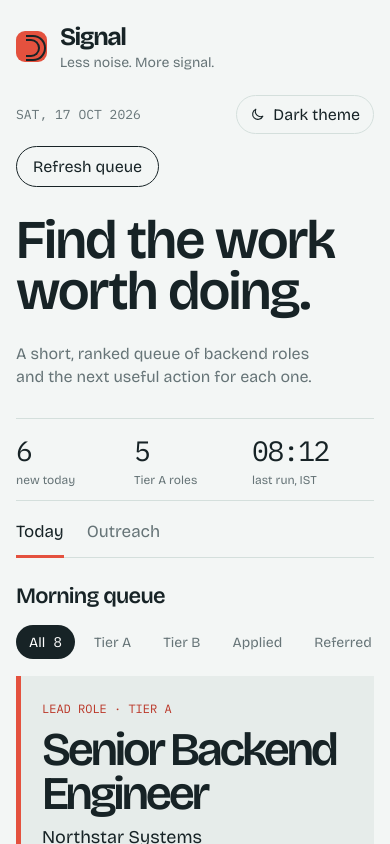
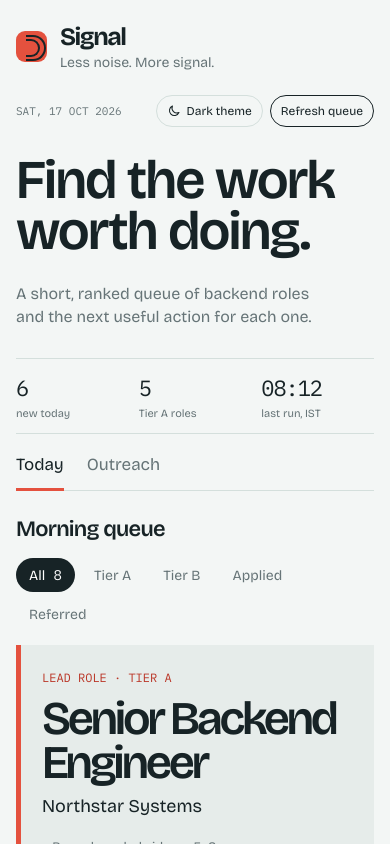
Before and after one commit to Aditya-Ramachandran/Signal, a Next.js app: page / in a window 390 px wide. Shown: the top 844 px of the page. Built offline with nearby package versions, Linux system fonts and the light colour scheme.

Commit message:
Fix mobile layout overflow
Fix mobile layout overflow

```diff
--- a/app/globals.css
+++ b/app/globals.css
@@ -4,7 +4,7 @@
 [data-theme='dark'] { --paper:#101719; --surface:#1a2426; --ink:#edf3f1; --muted:#a0b0ae; --faint:#71817f; --line:#314044; --accent:#ed624e; --accent-deep:#ff8a78; }
 * { box-sizing:border-box; }
 html { scroll-behavior:smooth; }
-body { margin:0; background:var(--paper); color:var(--ink); font-family:var(--sans); -webkit-font-smoothing:antialiased; transition:background-color .25s ease,color .25s ease; }
+body { margin:0; background:var(--paper); color:var(--ink); font-family:var(--sans); -webkit-font-smoothing:antialiased; transition:background-color .25s ease,color .25s ease; overflow-x:hidden; }
 button,a,select { font:inherit; }
 button,a,select { -webkit-tap-highlight-color:transparent; }
 button:focus-visible,a:focus-visible,select:focus-visible { outline:3px solid color-mix(in srgb,var(--accent) 45%,white); outline-offset:3px; }
@@ -93,13 +93,19 @@ h2 { font-size:22px; letter-spacing:-.035em; margin:0; font-weight:600; }
 @media (max-width:800px) {
   .shell { width:min(100% - 32px,620px); padding-top:22px; }
   .masthead,.intro { display:block; }
-  .mast-actions { margin-top:24px; justify-content:space-between; flex-wrap:wrap; }
+  .mast-actions { margin-top:24px; display:grid; grid-template-columns:minmax(0,1fr) auto auto; gap:7px; align-items:center; }
+  .date { font-size:11px; white-space:nowrap; }
+  .refresh,.theme-toggle { padding:8px 10px; font-size:12px; white-space:nowrap; }
+  .theme-toggle { gap:5px; }
+  .theme-toggle svg { width:14px; height:14px; }
   .intro-copy { margin-top:24px; }
   h1 { font-size:clamp(44px,14vw,64px); letter-spacing:-.035em; word-spacing:.02em; }
-  .stats { gap:18px; overflow-x:auto; }
-  .stat { min-width:100px; }
+  .stats { display:grid; grid-template-columns:repeat(3,minmax(0,1fr)); gap:10px; overflow:visible; }
+  .stat { min-width:0; }
+  .stat-value { font-size:22px; }
+  .stat-label { font-size:11px; white-space:nowrap; }
   .section-head { display:block; }
-  .filters { overflow-x:auto; flex-wrap:nowrap; margin-top:16px; padding-bottom:3px; }
+  .filters { overflow:visible; flex-wrap:wrap; margin-top:16px; padding-bottom:0; }
   .filter { white-space:nowrap; }
   .lead { display:block; padding:25px 21px; }
   .lead h2 { font-size:clamp(38px,12vw,60px); }
```
